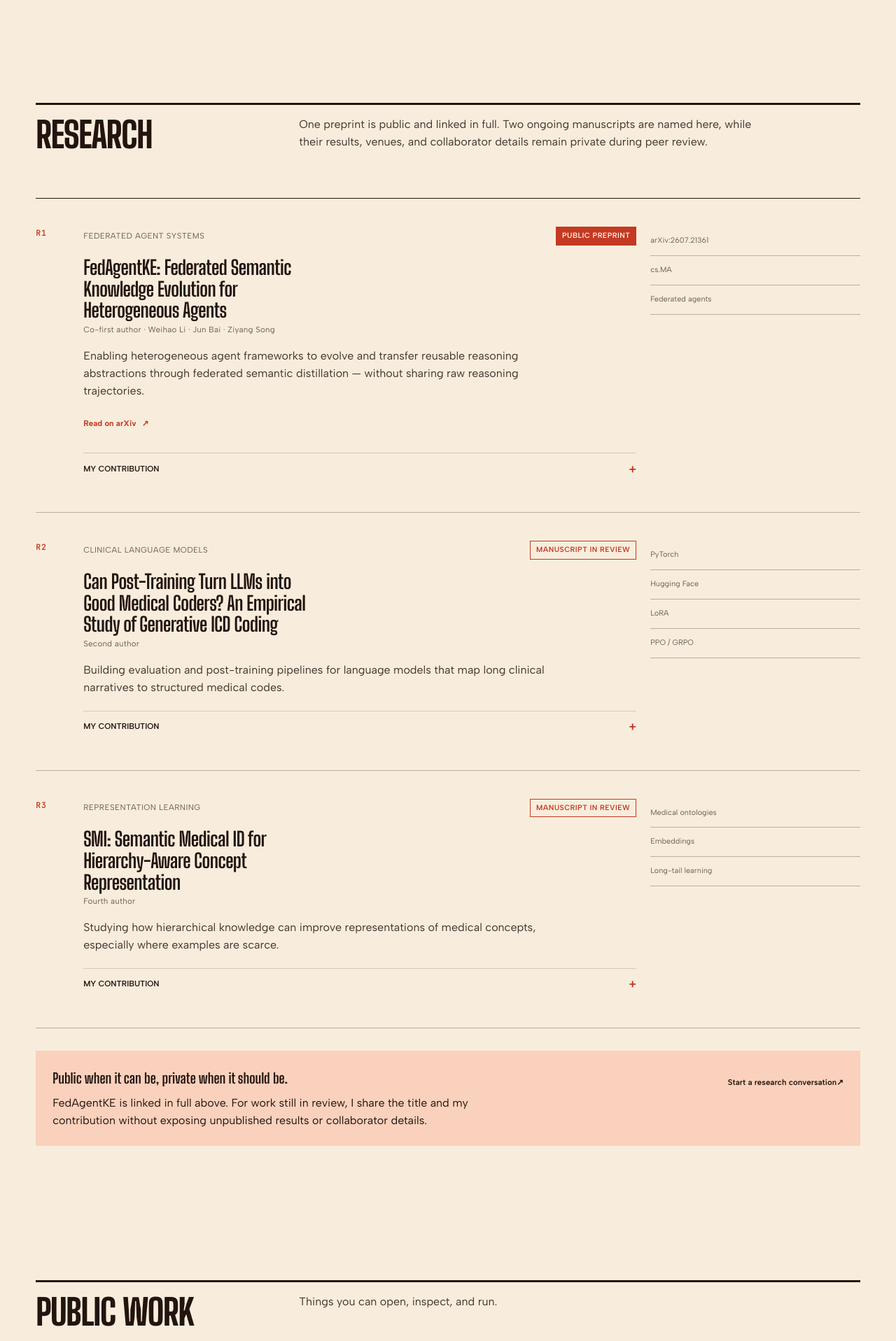
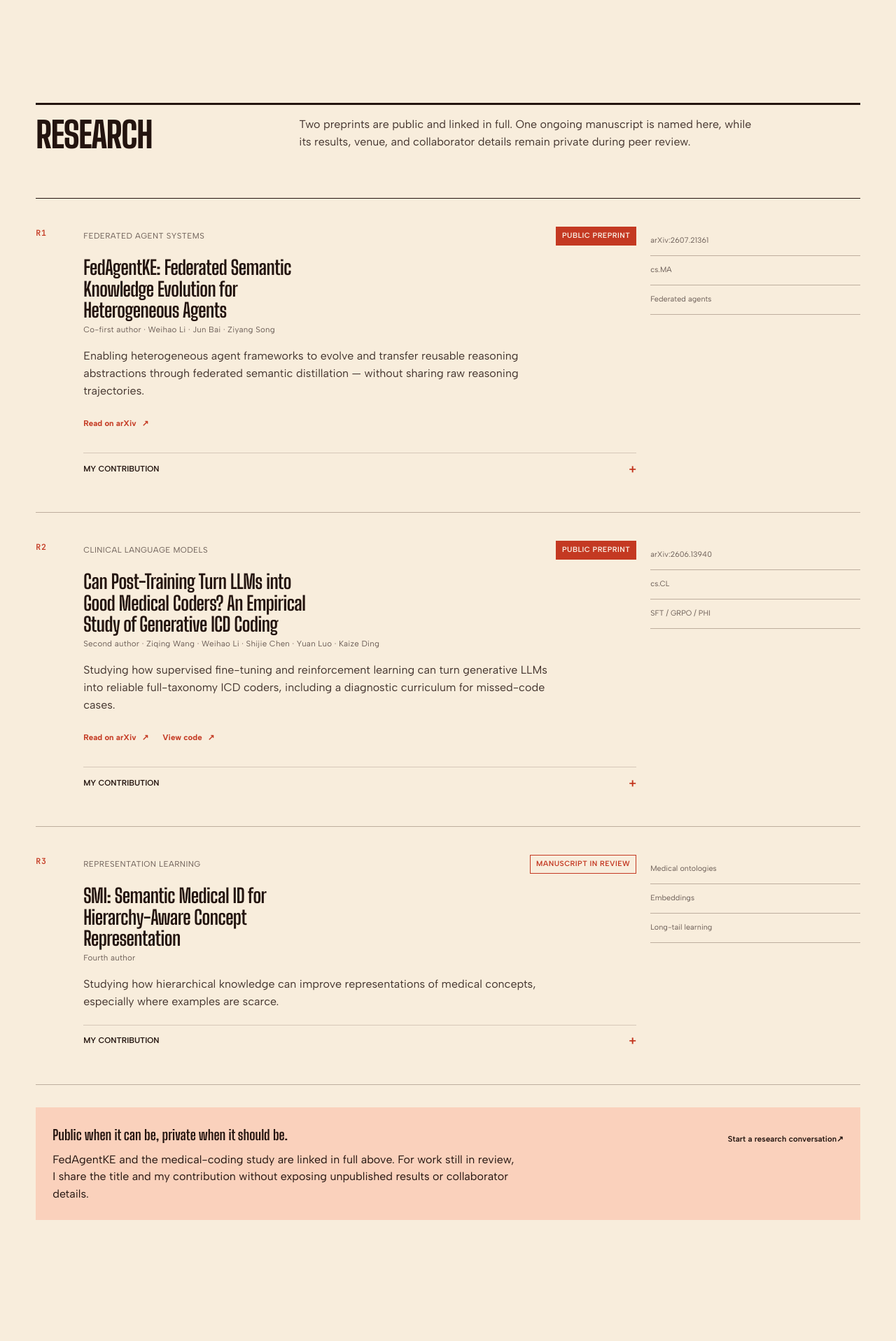
Before and after one commit to kesfc/kesfc.github.io, a Next.js app: page / in a window 1280 px wide. Shown: the part 885-2802 px from the top of the page at 70% size. Built offline with nearby package versions, Linux system fonts and the light colour scheme; no server answers.

Commit message:
Publish medical coding preprint

```diff
--- a/app/globals.css
+++ b/app/globals.css
@@ -430,6 +430,13 @@ main,
   font-size: var(--text-xs);
   letter-spacing: 0.02em;
   margin-block: calc(var(--space-2) * -1) var(--space-4);
+}
+
+.paper-links {
+  align-items: center;
+  display: flex;
+  flex-wrap: wrap;
+  gap: var(--space-5);
 }
 
 .paper-link {
--- a/app/page.tsx
+++ b/app/page.tsx
@@ -21,12 +21,15 @@ const researchTracks = [
     title:
       "Can Post-Training Turn LLMs into Good Medical Coders? An Empirical Study of Generative ICD Coding",
     summary:
-      "Building evaluation and post-training pipelines for language models that map long clinical narratives to structured medical codes.",
+      "Studying how supervised fine-tuning and reinforcement learning can turn generative LLMs into reliable full-taxonomy ICD coders, including a diagnostic curriculum for missed-code cases.",
     contribution:
       "Training infrastructure, distributed inference, evaluation design, and CUDA-level troubleshooting across open-weight model families.",
-    stack: ["PyTorch", "Hugging Face", "LoRA", "PPO / GRPO"],
-    status: "Manuscript in review",
+    stack: ["arXiv:2606.13940", "cs.CL", "SFT / GRPO / PHI"],
+    status: "Public preprint",
     role: "Second author",
+    authors: "Ziqing Wang · Weihao Li · Shijie Chen · Yuan Luo · Kaize Ding",
+    href: "https://arxiv.org/abs/2606.13940",
+    codeHref: "https://github.com/AlexandreWANG915/LLM4ICD",
   },
   {
     lane: "R3",
@@ -183,9 +186,9 @@ export default function Home() {
           <header className="section-inline">
             <h2 id="research-title">Research</h2>
             <p>
-              One preprint is public and linked in full. Two ongoing manuscripts
-              are named here, while their results, venues, and collaborator
-              details remain private during peer review.
+              Two preprints are public and linked in full. One ongoing manuscript
+              is named here, while its results, venue, and collaborator details
+              remain private during peer review.
             </p>
           </header>
 
@@ -213,9 +216,16 @@ export default function Home() {
                   </p>
                   <p>{track.summary}</p>
                   {track.href ? (
-                    <a className="paper-link" href={track.href} target="_blank" rel="noreferrer">
-                      Read on arXiv <span aria-hidden="true">↗</span>
-                    </a>
+                    <div className="paper-links">
+                      <a className="paper-link" href={track.href} target="_blank" rel="noreferrer">
+                        Read on arXiv <span aria-hidden="true">↗</span>
+                      </a>
+                      {track.codeHref ? (
+                        <a className="paper-link" href={track.codeHref} target="_blank" rel="noreferrer">
+                          View code <span aria-hidden="true">↗</span>
+                        </a>
+                      ) : null}
+                    </div>
                   ) : null}
                   <details>
                     <summary>
@@ -235,9 +245,9 @@ export default function Home() {
           <aside className="review-note">
             <p>
               <strong>Public when it can be, private when it should be.</strong>
-              FedAgentKE is linked in full above. For work still in review, I
-              share the title and my contribution without exposing unpublished
-              results or collaborator details.
+              FedAgentKE and the medical-coding study are linked in full above.
+              For work still in review, I share the title and my contribution
+              without exposing unpublished results or collaborator details.
             </p>
             <a href="mailto:weihaoli2027@u.northwestern.edu?subject=Research%20conversation">
               Start a research conversation <span aria-hidden="true">↗</span>
```
